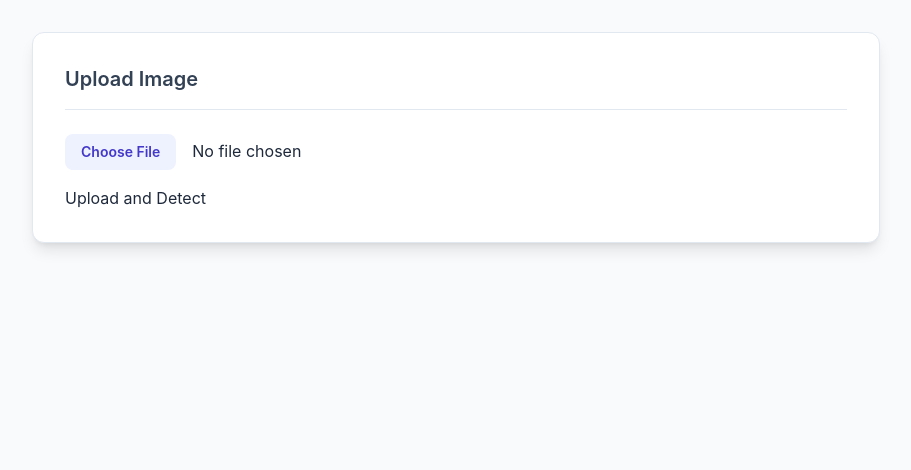
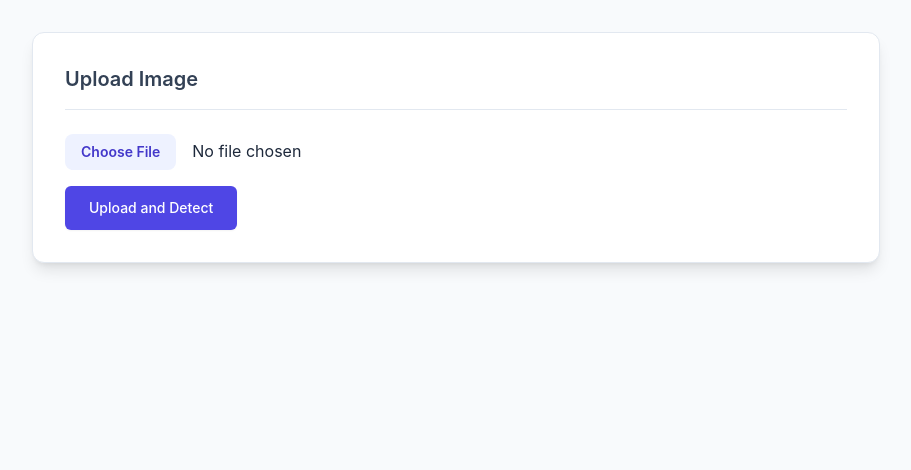
Before and after one commit to grndis/solarpanel, a Flask app: page / in a window 1280 px wide. Shown: the part 143-613 px from the top of the page, without its empty margins (184-1095 px from the left). Run offline with Flask 3, Linux system fonts and the light colour scheme; some libraries are stand-ins or nearby versions.

Commit message:
refactor(templates): replace @apply button styles with inline classes
Removed Tailwind @apply directives for buttons since they're not supported in CDN-loaded style tags. Replaced with equivalent inline utility classes to maintain styling consistency.

```diff
--- a/templates/index.html
+++ b/templates/index.html
@@ -12,12 +12,7 @@
       body {
         font-family: "Inter", Arial, sans-serif;
       }
-      .btn-primary {
-        @apply bg-indigo-600 hover:bg-indigo-700 text-white font-medium py-2 px-4 rounded-lg shadow-md transition duration-150 ease-in-out focus:outline-none focus:ring-2 focus:ring-indigo-500 focus:ring-opacity-50 disabled:opacity-60 disabled:cursor-not-allowed;
-      }
-      .btn-secondary {
-        @apply bg-gray-200 hover:bg-gray-300 text-gray-700 font-medium py-2 px-4 rounded-lg shadow-sm transition duration-150 ease-in-out focus:outline-none focus:ring-2 focus:ring-gray-400 focus:ring-opacity-50 disabled:opacity-60 disabled:cursor-not-allowed;
-      }
+      /* Removed .btn, .btn-primary, .btn-secondary as @apply is not supported by CDN in style tags */
       .input-field {
         @apply border border-gray-300 p-3 rounded-lg shadow-sm focus:ring-indigo-500 focus:border-indigo-500 transition duration-150 ease-in-out w-full;
       }
@@ -78,7 +73,7 @@
                 class="input-field file:mr-4 file:py-2 file:px-4 file:rounded-lg file:border-0 file:text-sm file:font-semibold file:bg-indigo-50 file:text-indigo-700 hover:file:bg-indigo-100"
               />
             </div>
-            <button type="submit" class="btn-primary w-full sm:w-auto">
+            <button type="submit" class="font-medium py-3 px-6 rounded-md text-sm shadow-sm transition-all duration-150 ease-in-out focus:outline-none focus:ring-2 focus:ring-offset-2 disabled:opacity-50 disabled:cursor-not-allowed bg-indigo-600 hover:bg-indigo-700 text-white focus:ring-indigo-500 w-full sm:w-auto">
               Upload and Detect
             </button>
           </form>
@@ -122,7 +117,7 @@
               <button
                 id="calculateCrackBtn"
                 data-filename="{{ detected_image or original_image }}"
-                class="btn-secondary w-full sm:w-auto {% if not detected_image %}hidden{% endif %}"
+                class="font-medium py-3 px-6 rounded-md text-sm shadow-sm transition-all duration-150 ease-in-out focus:outline-none focus:ring-2 focus:ring-offset-2 disabled:opacity-50 disabled:cursor-not-allowed bg-slate-200 hover:bg-slate-300 text-slate-700 focus:ring-slate-400 w-full sm:w-auto {% if not detected_image %}hidden{% endif %}"
               >
                 Calculate Crack Percentage
               </button>
@@ -184,10 +179,10 @@
             <canvas id="captureCanvas" class="hidden"></canvas>
           </div>
           <div class="flex flex-col sm:flex-row justify-center gap-3">
-            <button id="startCameraButton" class="btn-primary">
+            <button id="startCameraButton" class="font-medium py-3 px-6 rounded-md text-sm shadow-sm transition-all duration-150 ease-in-out focus:outline-none focus:ring-2 focus:ring-offset-2 disabled:opacity-50 disabled:cursor-not-allowed bg-indigo-600 hover:bg-indigo-700 text-white focus:ring-indigo-500">
               Start Live Detection
             </button>
-            <button id="stopCameraButton" disabled class="btn-secondary">
+            <button id="stopCameraButton" disabled class="font-medium py-3 px-6 rounded-md text-sm shadow-sm transition-all duration-150 ease-in-out focus:outline-none focus:ring-2 focus:ring-offset-2 disabled:opacity-50 disabled:cursor-not-allowed bg-slate-200 hover:bg-slate-300 text-slate-700 focus:ring-slate-400">
               Stop Live Detection
             </button>
           </div>
```
